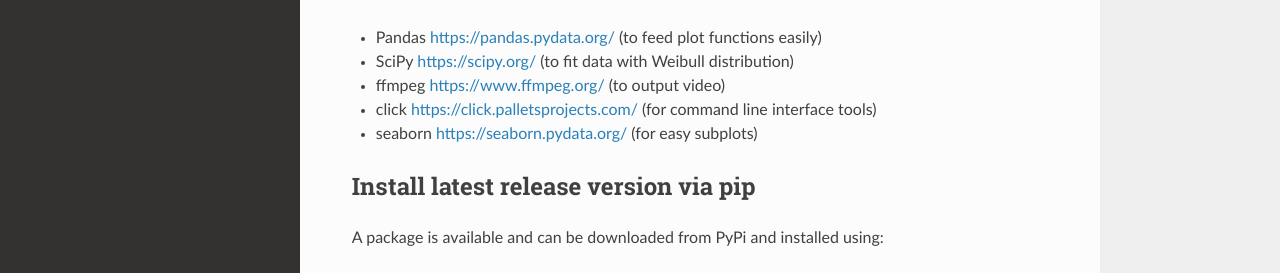
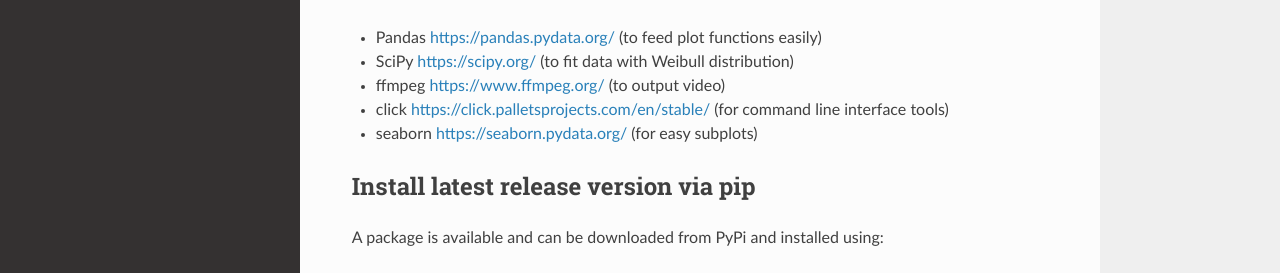
Before and after one commit to python-windrose/windrose, a Sphinx documentation site: the page built from docs/install.rst, in a window 1280 px wide. Shown: the part 334-607 px from the top of the page. Built offline with Sphinx 7.4.7 and the Read the Docs theme 3.1.0, drawn with Linux system fonts in a browser that asks for light colours; pages that are not in the unit, such as notebooks, are missing from menus; some of the changed lines change nothing that is shown.

Commit message:
fix link redirects

```diff
--- a/docs/install.rst
+++ b/docs/install.rst
@@ -13,7 +13,7 @@
 -  Pandas https://pandas.pydata.org/ (to feed plot functions easily)
 -  SciPy https://scipy.org/ (to fit data with Weibull distribution)
 -  ffmpeg https://www.ffmpeg.org/ (to output video)
--  click https://click.palletsprojects.com/ (for command line interface tools)
+-  click https://click.palletsprojects.com/en/stable/ (for command line interface tools)
 -  seaborn https://seaborn.pydata.org/ (for easy subplots)
 
 Install latest release version via pip
```
Also changed, not shown: 1 other file.
